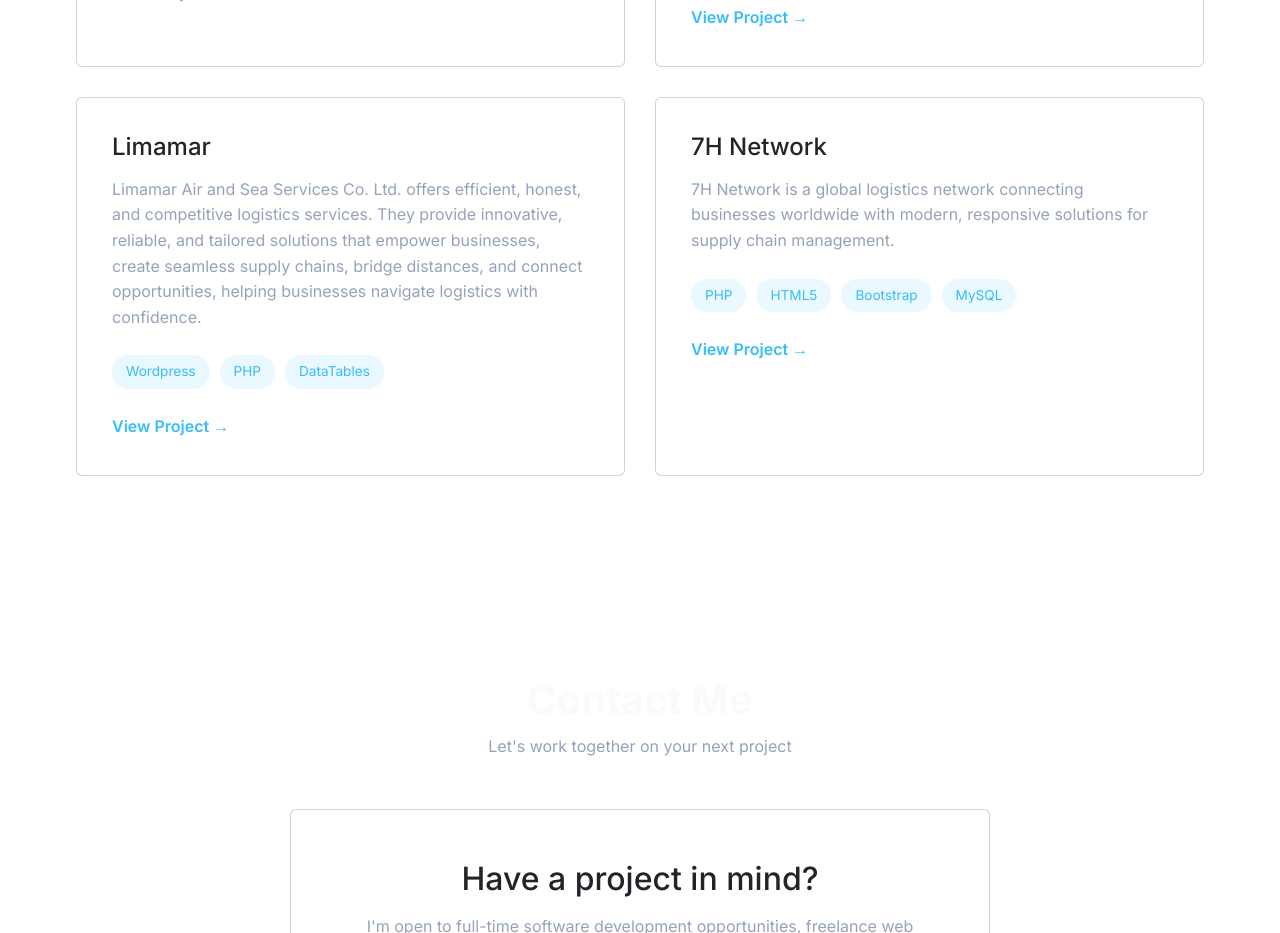
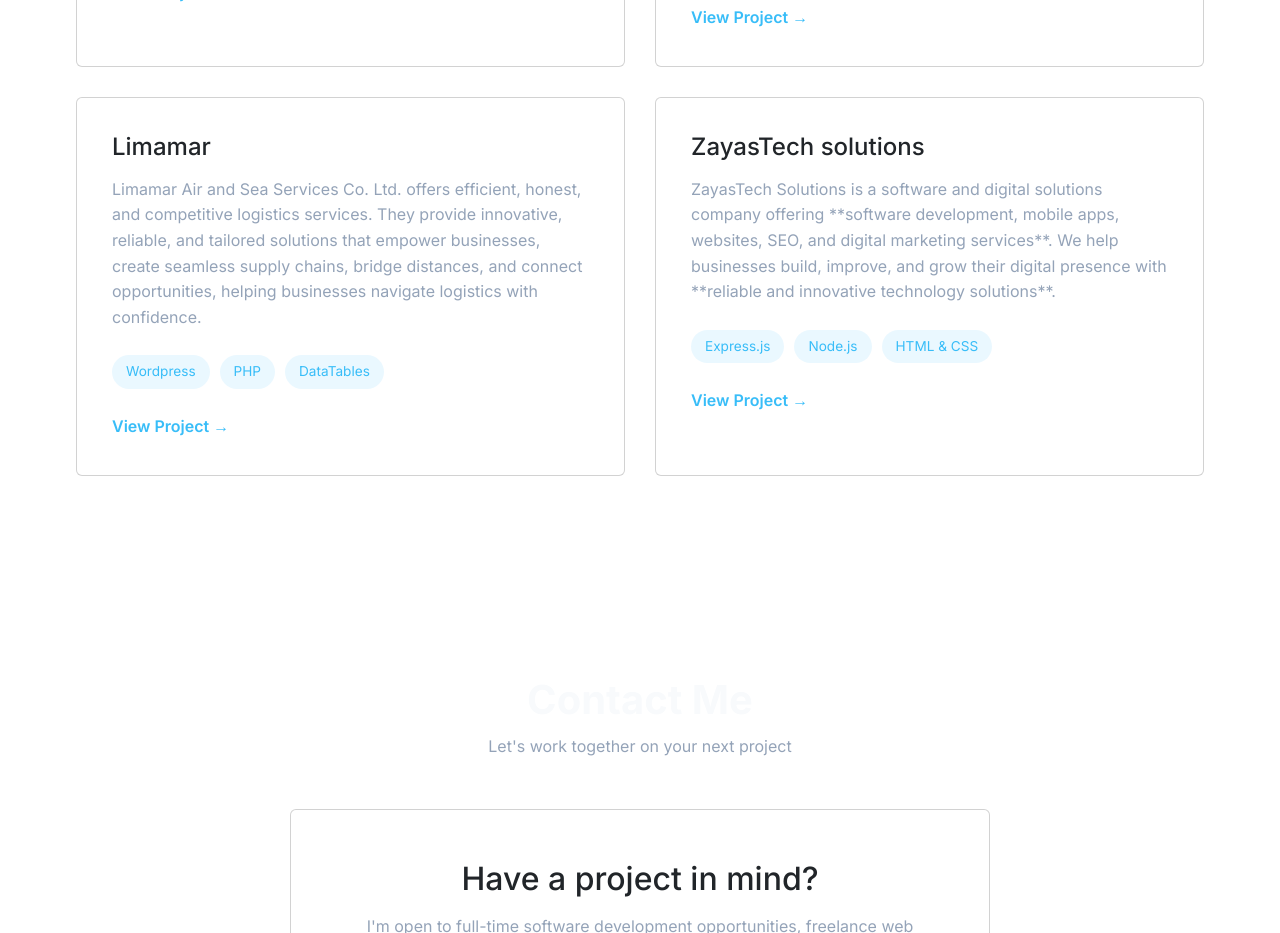
Before and after one commit to zeeyan23/my_portflio, a React (Vite) app: page / in a window 1280 px wide. Shown: the part 3880-4813 px from the top of the page. Built offline with nearby package versions, Linux system fonts and the light colour scheme.

Commit message:
updated code

```diff
--- a/src/data/projects.js
+++ b/src/data/projects.js
@@ -31,17 +31,28 @@
     link:"https://www.limamar.com/"
   },
   {
-    title:"7H Network",
+    title: "ZayasTech solutions",
     description:
-    "7H Network is a global logistics network connecting businesses worldwide with modern, responsive solutions for supply chain management.",
+      "ZayasTech Solutions is a software and digital solutions company offering **software development, mobile apps, websites, SEO, and digital marketing services**. We help businesses build, improve, and grow their digital presence with **reliable and innovative technology solutions**.",
     technologies:[
-      "PHP",
-      "HTML5",
-      "Bootstrap",
-      "MySQL"
+      "Express.js",
+      "Node.js",
+      "HTML & CSS"
     ],
-    link:"https://7hnetwork.com/"
-  },
+    link:"https://www.zayastechsolutions.com/"
+  }
+  // {
+  //   title:"7H Network",
+  //   description:
+  //   "7H Network is a global logistics network connecting businesses worldwide with modern, responsive solutions for supply chain management.",
+  //   technologies:[
+  //     "PHP",
+  //     "HTML5",
+  //     "Bootstrap",
+  //     "MySQL"
+  //   ],
+  //   link:"https://7hnetwork.com/"
+  // },
 ];
 
 export default projects;
```
